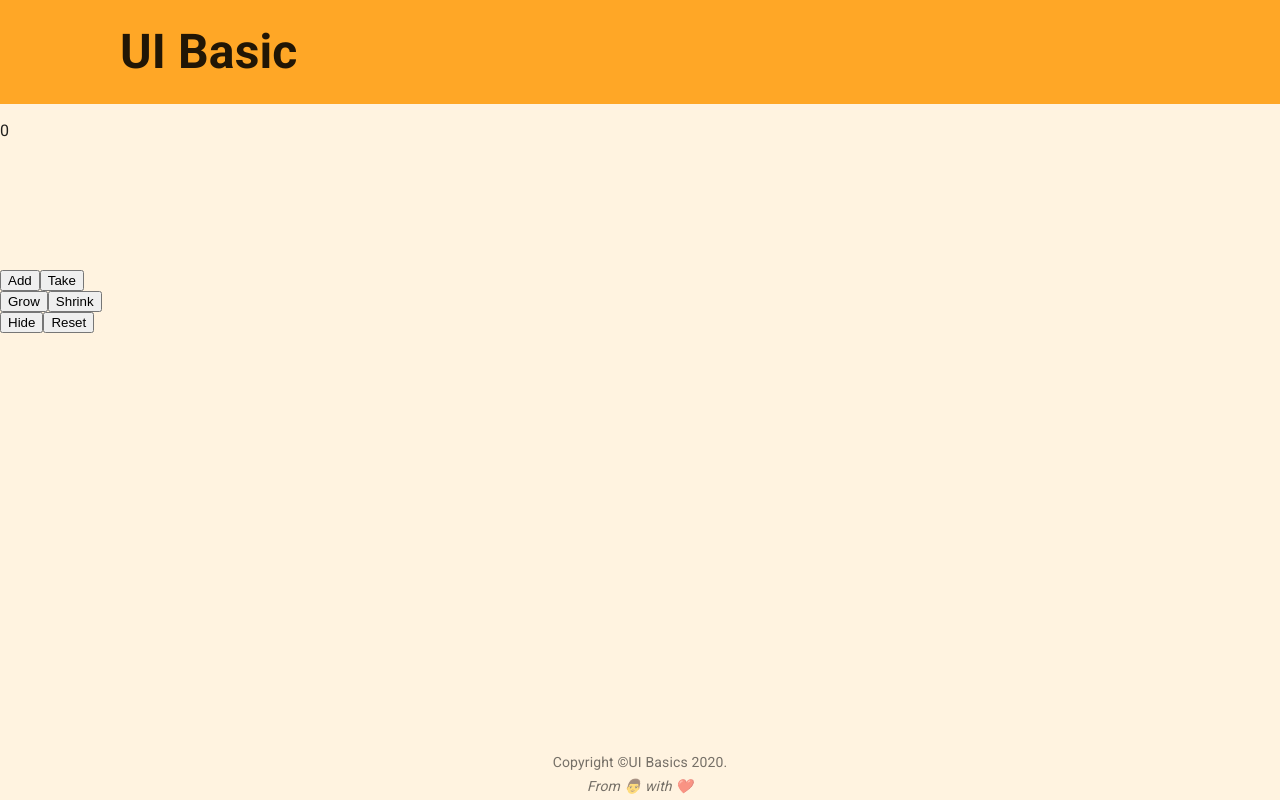
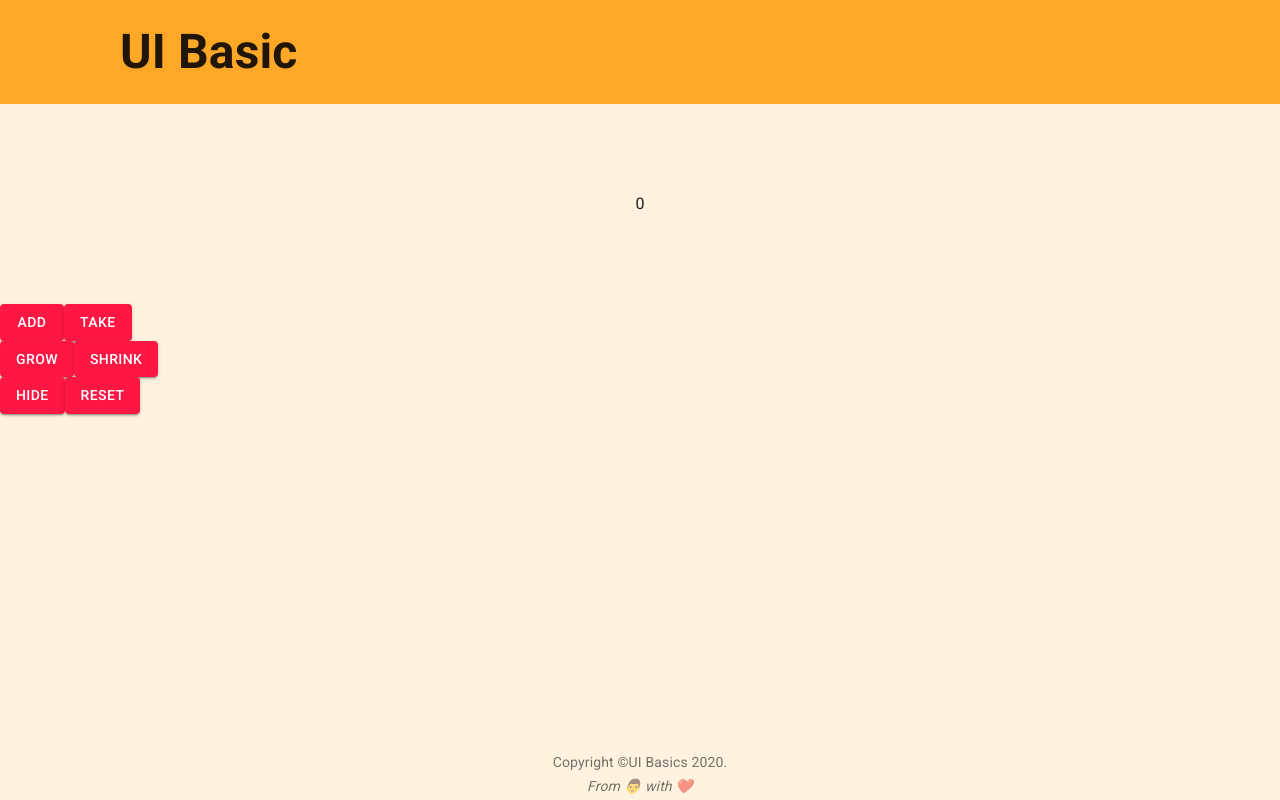
Before and after one commit to animevn/UIBasicReactJs, a React (Create React App) app: page / in a window 1280 px wide. Built offline with nearby package versions, Linux system fonts and the light colour scheme.

Commit message:
add number ok

```diff
--- a/src/App.js
+++ b/src/App.js
@@ -9,10 +9,11 @@ function App() {
     <div className="main">
       <Grid>
         <Header/>
+        {/*app goes down here*/}
 
-        {/*app goes in here*/}
         <Home/>
 
+        {/*app goes up here*/}
       </Grid>
       <Footer/>
     </div>
--- a/src/Home.js
+++ b/src/Home.js
@@ -1,4 +1,8 @@
 import React, {useState} from "react";
+import Grid from "@material-ui/core/Grid";
+import Box from "@material-ui/core/Box";
+import Button from "@material-ui/core/Button";
+import Typography from "@material-ui/core/Typography";
 
 function Home() {
   const [count, setCount] = useState(0);
@@ -31,25 +35,29 @@ function Home() {
     setShow(true);
   }
 
-  const numberBox = (
-    <div style={{"height":"150px"}}
-         className="col-xl-5 col-lg-5 col-md-7 col-sm-9 col-9 mx-auto rounded
-                      d-flex align-items-center flex-column border border-success">
-      <p className="my-auto"
-         style={{
-           "font-size": `${size}rem`,
-           "visibility": `${show ? "visible" : "hidden"}`
-         }}>
-        {count}
-      </p>
-    </div>
-  );
+  const numberBox = ()=> {
+    const width = {xs:10, sm:10, md:8, lg: 6, xl:6};
+    return (
+      <Grid container justify="center">
+        <Grid item {...width}>
+          <Box display="flex" direction="column" justifyContent="center" alignItems="center" height={200}>
+            <Typography>
+              <Box fontSize={`${size}rem`} visibility={show ? "visible" : "hidden"}>
+                {count}
+              </Box>
+            </Typography>
+          </Box>
+        </Grid>
+      </Grid>
+
+    )
+  };
 
   const buttons = (name, action)=>{
     return (
-      <button className="btn btn-outline-success" onClick={action}>
+      <Button variant="contained" color="secondary" onClick={action}>
         {name}
-      </button>
+      </Button>
     )
   };
 
@@ -73,7 +81,7 @@ function Home() {
 
   return (
     <div className="container mt-5">
-      {numberBox}
+      {numberBox()}
       {buttonsBox (
         [
           rowBox ([buttons("Add", onAddClick), buttons("Take", onTakeClick)]),
--- a/src/indexTheme.js
+++ b/src/indexTheme.js
@@ -1,4 +1,4 @@
-import {red, blue, orange} from '@material-ui/core/colors';
+import {red, orange} from '@material-ui/core/colors';
 import { createMuiTheme } from '@material-ui/core/styles';
 
 // A custom theme for this app
@@ -8,7 +8,7 @@ const indexTheme = createMuiTheme({
       main: orange["400"],
     },
     secondary: {
-      main: blue["900"],
+      main: red.A400,
     },
     error: {
       main: red.A400,
```
